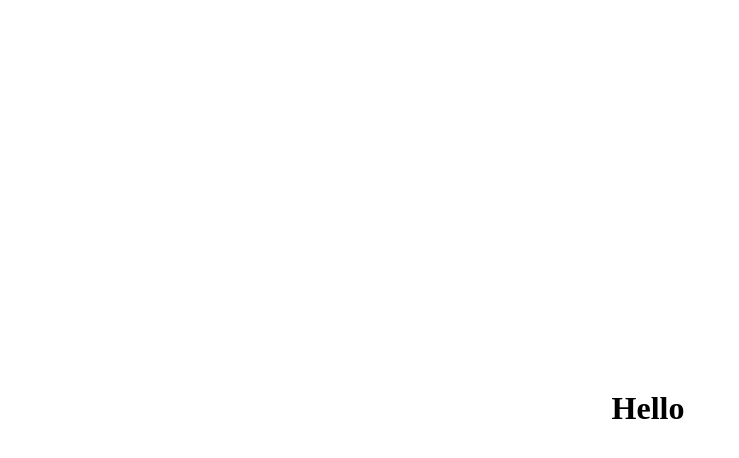
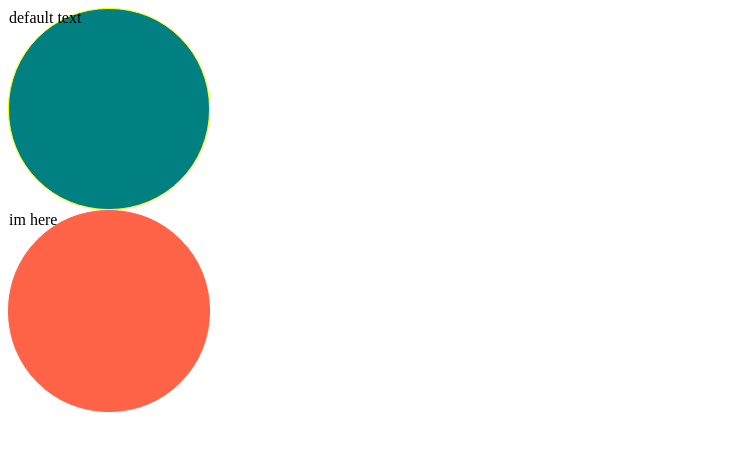
Before and after one commit to meowTarae/study-react, a React (Create React App) app: page /1 in a window 1280 px wide. Shown: the top 458 px of the page, without its empty margins (0-739 px from the left). Built offline with nearby package versions, Linux system fonts and the light colour scheme.

Commit message:
React master ~#3.3

```diff
--- a/src/App.tsx
+++ b/src/App.tsx
@@ -1,23 +1,11 @@
-import styled from "styled-components";
-
-const Title = styled.h1`
-  color: ${(props) => props.theme.textColor};
-`;
-
-const Wrapper = styled.div`
-  display: flex;
-  height: 100vh;
-  width: 100vw;
-  justify-content: center;
-  align-items: center;
-  background-color: ${(props) => props.theme.backgroundColor};
-`;
+import Circle from "./Circle";
 
 function App() {
   return (
-    <Wrapper>
-      <Title>Hello</Title>
-    </Wrapper>
+    <div>
+      <Circle borderColor="yellow" bgColor="teal" />
+      <Circle text="im here" bgColor="tomato" />
+    </div>
   );
 }
 
--- /dev/null
+++ b/src/Circle.tsx
@@ -0,0 +1,30 @@
+import styled from "styled-components";
+
+interface CircleProps {
+  bgColor: string;
+  borderColor?: string;
+  text?: string;
+}
+
+interface ContainerProps {
+  bgColor: string;
+  borderColor: string;
+}
+
+const Container = styled.div<ContainerProps>`
+  width: 200px;
+  height: 200px;
+  background-color: ${(props) => props.bgColor};
+  border-radius: 100px;
+  border: 1px solid ${(props) => props.borderColor};
+`;
+
+function Circle({ bgColor, borderColor, text = "default text" }: CircleProps) {
+  return (
+    <Container bgColor={bgColor} borderColor={borderColor ?? bgColor}>
+      {text}
+    </Container>
+  );
+}
+
+export default Circle;
--- a/src/index.tsx
+++ b/src/index.tsx
@@ -6,7 +6,7 @@
   document.getElementById("root") as HTMLElement
 );
 root.render(
-  <React.StrictMode>
+  <>
     <App />
-  </React.StrictMode>
+  </>
 );
```
Also changed, not shown: 1 other file (tests, documents, lock files or other folders).
